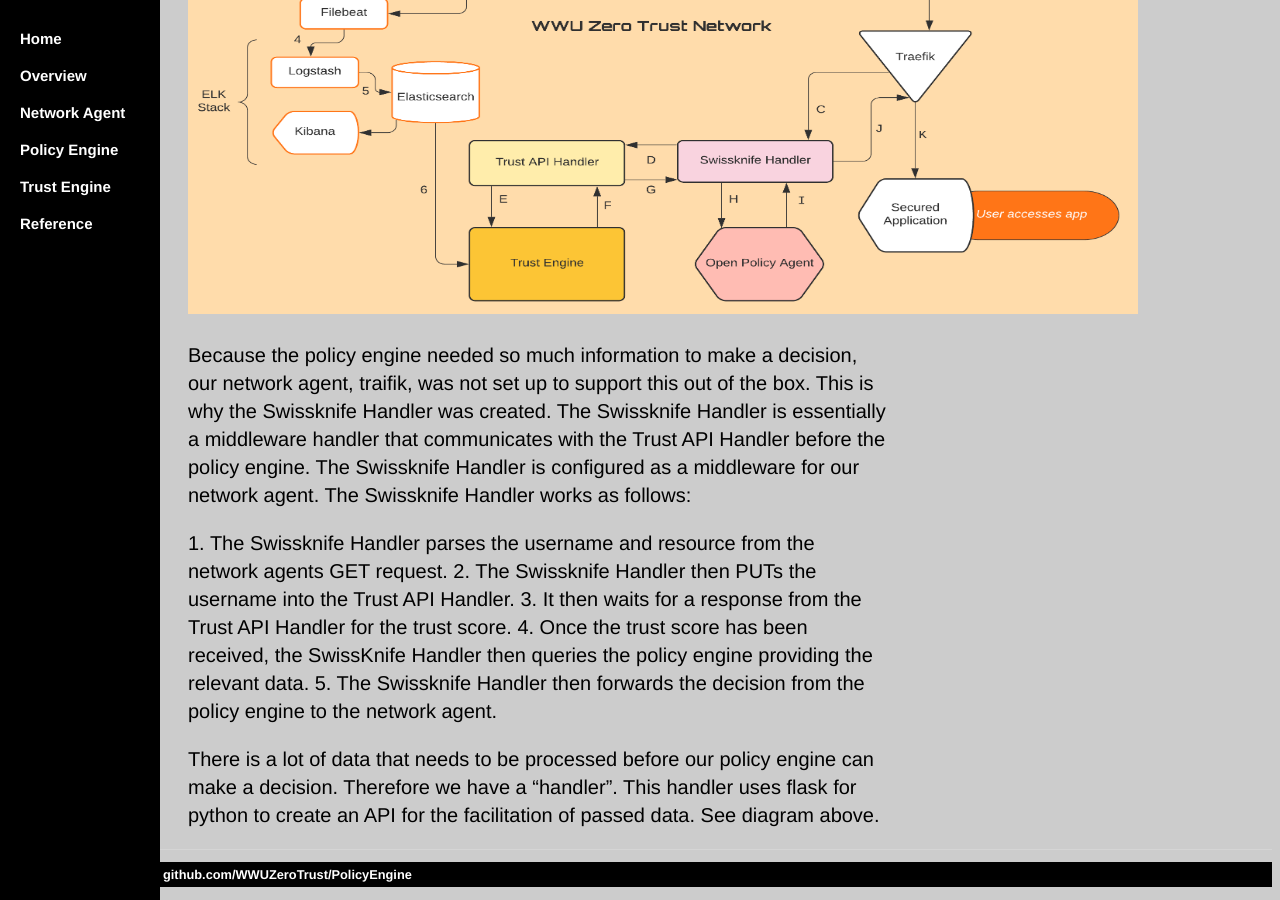
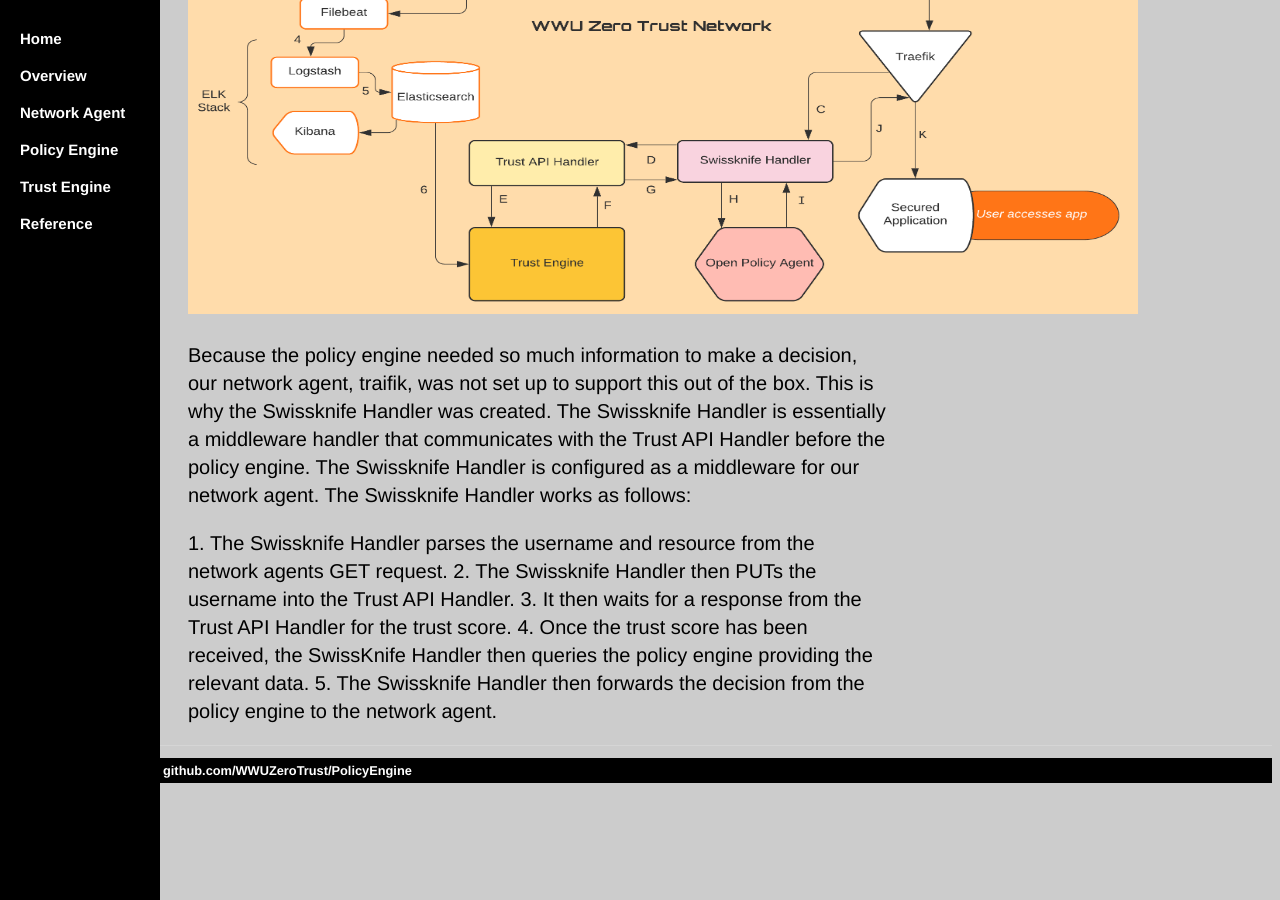
Before and after one commit to WWUZeroTrust/WWUZeroTrust.github.io, a Jekyll site: the page PolicyEngine/index.html, which Jekyll copies as it is, in a window 1280 px wide and 900 px high, scrolled down 978 px. Built offline with Jekyll 4.4.1, drawn with Linux system fonts in a browser that asks for light colours.

Commit message:
Update index.html

```diff
--- a/PolicyEngine/index.html
+++ b/PolicyEngine/index.html
@@ -126,8 +126,6 @@ p {
 5.	The Swissknife Handler then forwards the decision from the policy engine to the network agent.
 </p>
 
-<p>There is a lot of data that needs to be processed before our policy engine can make a decision. Therefore we have a “handler”. This handler uses flask for python to create an API for the facilitation of passed data. See diagram above.</p>
-
 	</p>
 	</div>
 	<footer>
```
